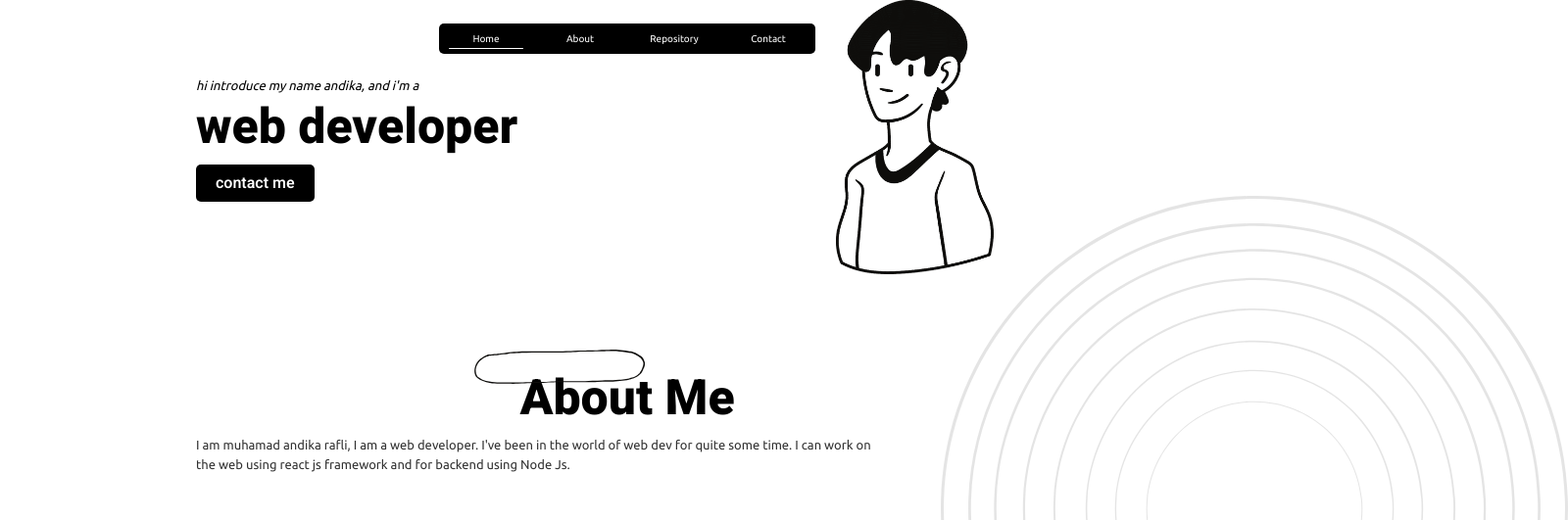
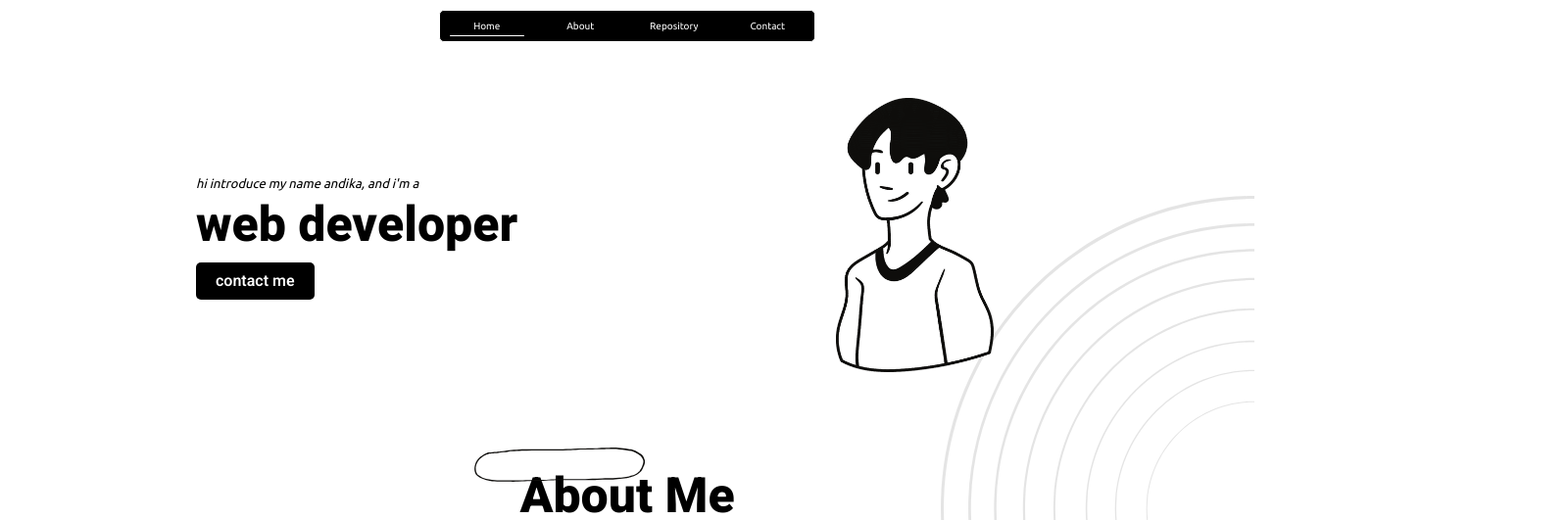
Before and after one commit to dikaaajs/dikaaajs.github.io, a website: page index.html in a window 1280 px wide. Shown: the top 531 px of the page at 98% size, 1600 px wide, since content can reach past the window. Drawn offline with nearby package versions, Linux system fonts and the light colour scheme.

Commit message:
fix overflow bug

```diff
--- a/index.html
+++ b/index.html
@@ -20,8 +20,8 @@
     <link rel="stylesheet" href="./dist/css/swiper-bundle.min.css" />
   </head>
   <body>
-    <!-- hiasan -->
-    <svg
+    <main class="overflow-hidden relative">
+      <svg
       class="hiasan"
       xmlns="http://www.w3.org/2000/svg"
       xmlns:xlink="http://www.w3.org/1999/xlink"
@@ -70,12 +70,10 @@
         </g>
       </g>
     </svg>
-
-    <main>
       <!-- header -->
-      <header class="fixed z-50 top-6">
+      <header class="fixed z-50 top-[10px]">
         <nav class="w-full">
-          <ul class="flex justify-center items-start w-[80%] md:w-[50%] lg:w-[30%] bg-black text-white rounded-[5px] py-[8px] mx-auto relative text-center">
+          <ul class="flex justify-center items-start w-[80%] md:w-[50%] lg:w-[30%] bg-black text-white rounded-[5px] py-[8px] mx-auto relative text-center border-[1px] border-solid border-white">
             <div class="absolute bottom-[5px] w-1/4 h-[1px]  left-0 nav-div duration-300">
                 <div class="h-full w-[80%] mx-auto bg-white rounded-[5px]"></div>
             </div>
@@ -88,7 +86,7 @@
       </header>
 
       <!-- jumbotron section -->
-      <section class="md:flex flex-row-reverse items-center justify-between md:mx-[100px] lg:mx-[200px] sections" id="home">
+      <section class="md:flex flex-row-reverse items-center justify-between md:mx-[100px] lg:mx-[200px] mt-[100px] sections" id="home">
         <div class="lg:w-1/3">
           <img src="./src/img/profile.png" alt="" class="h-[150px] md:h-[280px] mx-auto" />
         </div>
```
Also changed, not shown: dist/js/slide.js, dist/output.css.
